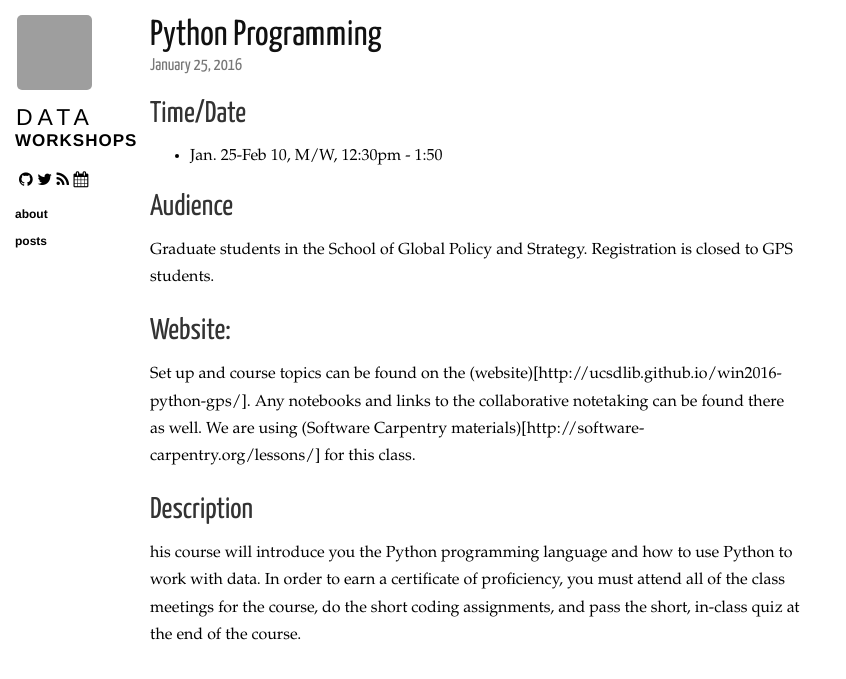
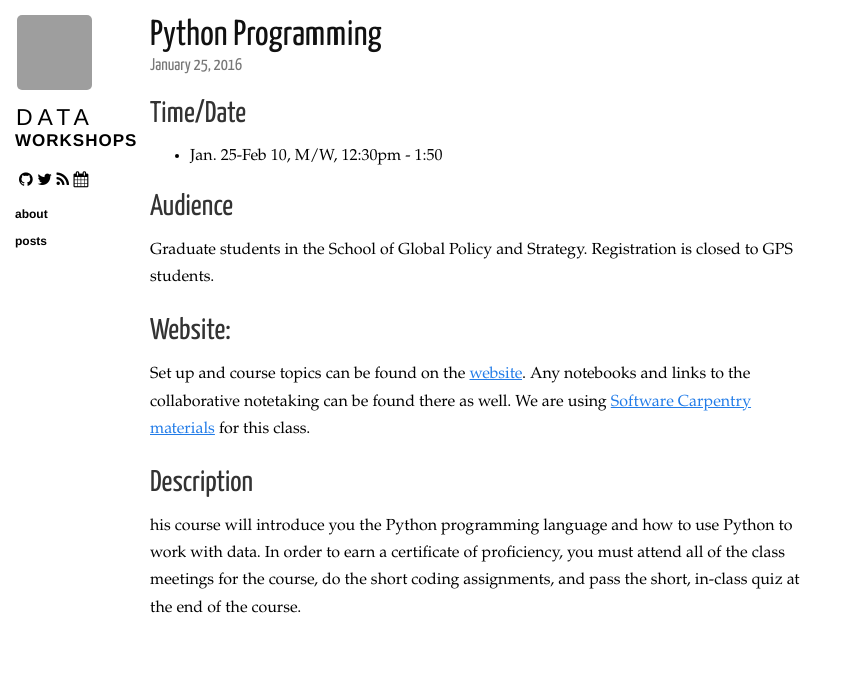
Before and after one commit to ucsdlib/workshops, a Jekyll site: the page built from _posts/2016-01-25-python.markdown, in a window 1280 px wide, cut to the strip 0-679 px from the top of the page. Shown: the whole strip, without its empty margins (0-846 px from the left). Built offline with Jekyll 4.4.1, drawn with Linux system fonts in a browser that asks for light colours; nearby versions of some CDN libraries; Markdown is read by kramdown in place of the engine named in the settings; grey boxes are pictures that could not be loaded.

Commit message:
correcting links on python

```diff
--- a/_posts/2016-01-25-python.markdown
+++ b/_posts/2016-01-25-python.markdown
@@ -14,7 +14,7 @@ Graduate students in the School of Global Policy and Strategy. Registration is c
 
 ## Website:
 
-Set up and course topics can be found on the (website)[http://ucsdlib.github.io/win2016-python-gps/].  Any notebooks and links to the collaborative notetaking can be found there as well.  We are using (Software Carpentry materials)[http://software-carpentry.org/lessons/] for this class.
+Set up and course topics can be found on the [website](http://ucsdlib.github.io/win2016-python-gps/).  Any notebooks and links to the collaborative notetaking can be found there as well.  We are using [Software Carpentry materials](http://software-carpentry.org/lessons/) for this class.
 
 ## Description
 
```
